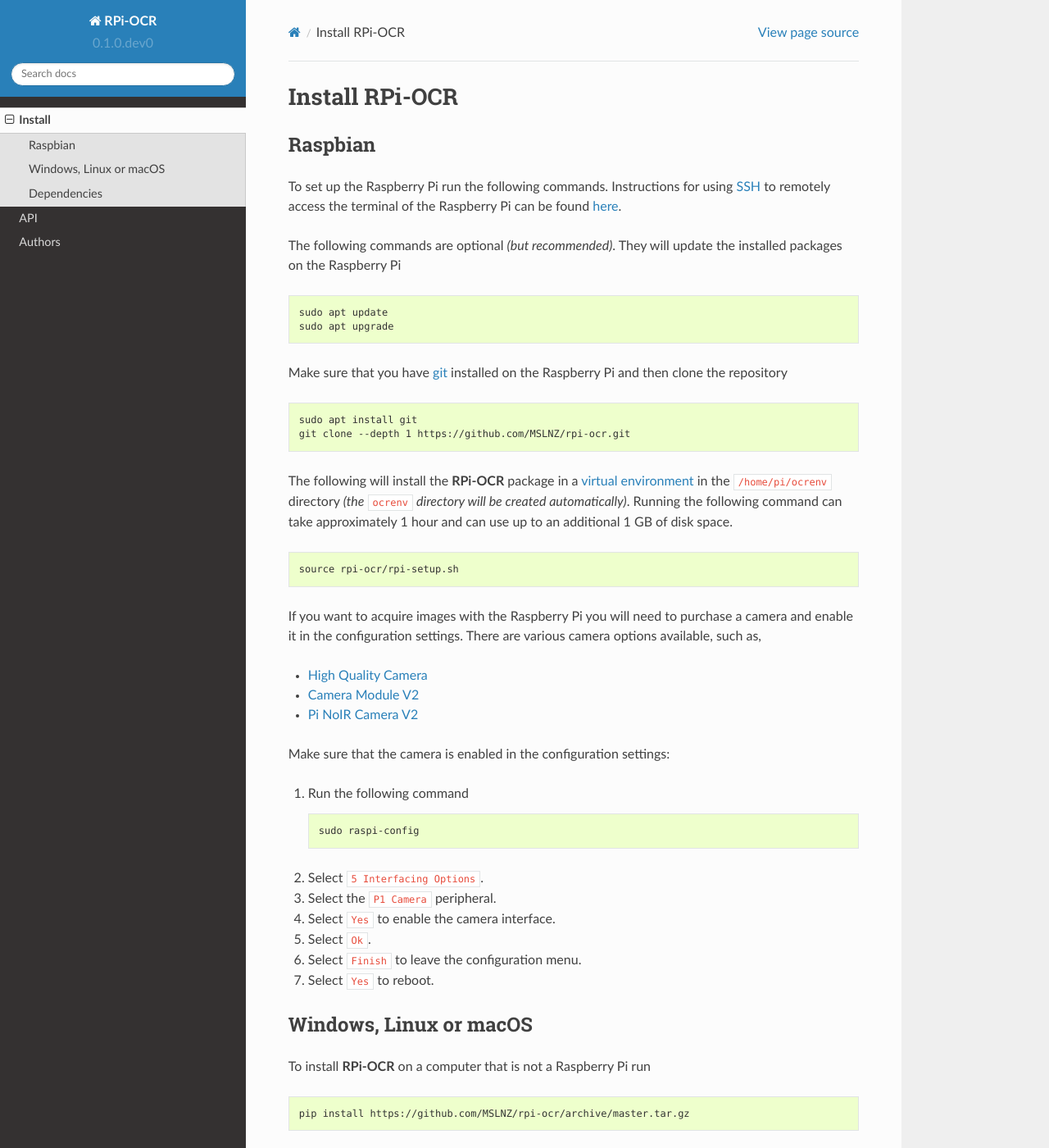
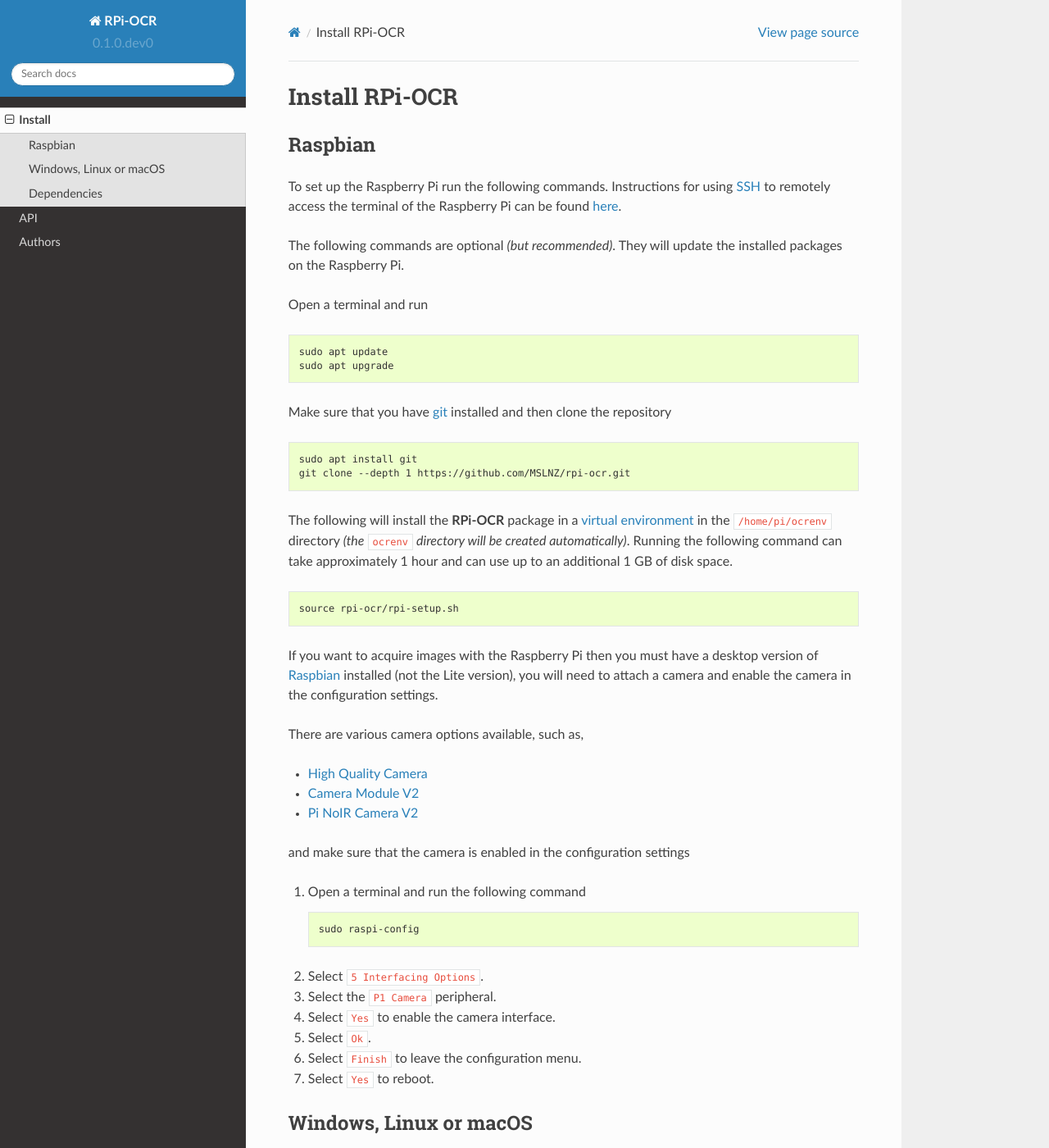
Before and after one commit to MSLNZ/rpi-ocr, a Sphinx documentation site: the page built from docs/install.rst, in a window 1280 px wide and 1400 px high. Shown: the whole window at 82% size. Built offline with Sphinx 7.4.7 and the Read the Docs theme 2.0.0, drawn with Linux system fonts in a browser that asks for light colours; pages that are not in the unit, such as notebooks, are missing from menus.

Commit message:
mention that raspbian lite cannot be used

```diff
--- a/docs/install.rst
+++ b/docs/install.rst
@@ -10,14 +10,16 @@
 to remotely access the terminal of the Raspberry Pi can be found `here <ssh_instructions_>`_.
 
 The following commands are optional *(but recommended)*. They will update the
-installed packages on the Raspberry Pi
+installed packages on the Raspberry Pi.
+
+Open a terminal and run
 
 .. code-block:: console
 
    sudo apt update
    sudo apt upgrade
 
-Make sure that you have git_ installed on the Raspberry Pi and then clone the repository
+Make sure that you have git_ installed and then clone the repository
 
 .. code-block:: console
 
@@ -33,16 +35,19 @@
 
    source rpi-ocr/rpi-setup.sh
 
-If you want to acquire images with the Raspberry Pi you will need to purchase a camera and
-enable it in the configuration settings. There are various camera options available, such as,
+If you want to acquire images with the Raspberry Pi then you must have a desktop version
+of Raspbian_ installed (not the Lite version), you will need to attach a camera and
+enable the camera in the configuration settings.
+
+There are various camera options available, such as,
 
 * `High Quality Camera <https://www.raspberrypi.org/products/raspberry-pi-high-quality-camera/>`_
 * `Camera Module V2 <https://www.raspberrypi.org/products/camera-module-v2/>`_
 * `Pi NoIR Camera V2 <https://www.raspberrypi.org/products/pi-noir-camera-v2/>`_
 
-Make sure that the camera is enabled in the configuration settings:
+and make sure that the camera is enabled in the configuration settings
 
-1. Run the following command
+1. Open a terminal and run the following command
 
    .. code-block:: console
 
@@ -111,3 +116,4 @@
 .. _ssocr: https://www.unix-ag.uni-kl.de/~auerswal/ssocr/
 .. _Cygwin: https://www.cygwin.com/
 .. _ssocr-win64: https://github.com/MSLNZ/rpi-ocr/tree/master/resources/ssocr-win64
+.. _Raspbian: https://www.raspberrypi.org/downloads/raspbian/
```
